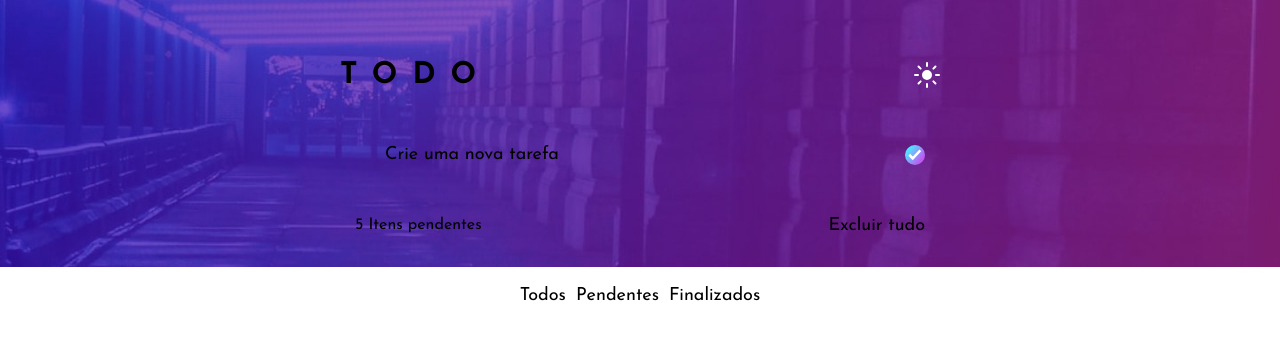
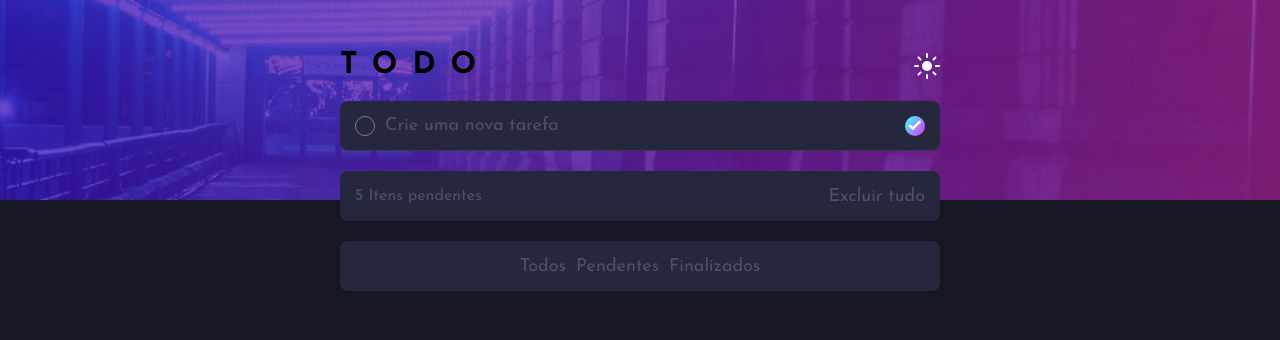
Before and after one commit to Inaralmeida/todo-app-challenge, a plain HTML site: page index.html in a window 1280 px wide. Drawn offline with Linux system fonts and the light colour scheme.

Commit message:
fix: banner

```diff
--- a/css/mediaQueries.css
+++ b/css/mediaQueries.css
@@ -1,9 +1,18 @@
 @media screen and (max-width: 768px) {
-  main {
+  .bg-main {
     background-image: url(../images/bg-mobile-dark.jpg);
-    background-size: 100% 250px;
+    height: 200px;
   }
   section {
     width: 100%;
   }
 }
+
+@media screen and (max-width: 425px) {
+  main {
+    padding: 50px 20px;
+  }
+  section {
+    width: 100%;
+  }
+}
--- a/css/reset.css
+++ b/css/reset.css
@@ -2,23 +2,14 @@
   margin: 0;
   padding: 0;
   box-sizing: border-box;
-  font-family: 'Josefin Sans', sans-serif;
+  font-family: "Josefin Sans", sans-serif;
 }
 
-/* :root {
-  --primary: #c058f3;
-  --bg: hsl(235, 21%, 11%);
-  --line: hsl(235, 24%, 19%);
-  --text: hsl(234, 39%, 85%);
-  --text2: hsl(236, 33%, 92%);
-  --border: hsl(234, 11%, 52%);
-  --text3: hsl(233, 14%, 35%);
-  --lineHover: hsl(237, 14%, 26%);
-} */
-body,
-main {
+body {
   width: 100%;
   min-height: 100vh;
+  display: flex;
+  align-items: center;
 }
 
 h1 {
@@ -26,7 +17,7 @@ h1 {
   letter-spacing: 15px;
 }
 
-[data-theme='dark'] {
+[data-theme="dark"] {
   --primary: #c058f3;
   --bg: hsl(235, 21%, 11%);
   --line: hsl(235, 24%, 19%);
@@ -38,7 +29,7 @@ h1 {
   --placeholder: hsl(236, 33%, 92%);
 }
 
-[data-theme='ligth'] {
+[data-theme="ligth"] {
   --primary: #c058f3;
   --bg: #f2f2f2;
   --line: hsl(0, 0%, 98%);
--- a/css/style.css
+++ b/css/style.css
@@ -1,14 +1,24 @@
 main {
-  background-image: url(../images/bg-desktop-dark.jpg);
-  background-repeat: no-repeat;
-  background-position: top;
+  width: 100%;
+  min-height: 100vh;
   padding: 50px 40px;
   display: flex;
   align-items: center;
   flex-direction: column;
   gap: 20px;
   background-color: var(--bg);
-  background-size: contain;
+}
+
+.bg-main {
+  width: 100%;
+  height: 200px;
+  top: 0;
+  left: 0;
+  position: fixed;
+  background-image: url(../images/bg-desktop-dark.jpg);
+  background-repeat: no-repeat;
+  background-position: top;
+  background-size: cover;
 }
 
 section {
@@ -17,12 +27,7 @@ section {
   display: flex;
   align-items: center;
   justify-content: space-between;
-}
-
-.header {
-  height: 50px;
-  color: var(--text2);
-  margin-bottom: 10px;
+  z-index: 2;
 }
 
 .btn-theme {
@@ -77,7 +82,11 @@ section {
 
 .checked {
   background: rgb(87, 221, 255);
-  background: linear-gradient(127deg, rgba(87, 221, 255, 1) 23%, rgba(192, 88, 243, 1) 79%);
+  background: linear-gradient(
+    127deg,
+    rgba(87, 221, 255, 1) 23%,
+    rgba(192, 88, 243, 1) 79%
+  );
   border: none;
   cursor: pointer;
 }
--- a/index.html
+++ b/index.html
@@ -10,7 +10,12 @@
     />
     <meta name="viewport" content="width=device-width, initial-scale=1.0" />
 
-    <link rel="icon" type="image/png" sizes="32x32" href="./images/favicon-32x32.png" />
+    <link
+      rel="icon"
+      type="image/png"
+      sizes="32x32"
+      href="./images/favicon-32x32.png"
+    />
 
     <link rel="stylesheet" href="./css/reset.css" />
     <link rel="stylesheet" href="./css/style.css" />
@@ -20,8 +25,10 @@
     <script src="./js/main.js" defer type="module"></script>
   </head>
   <body data-theme="dark">
+    <header class="header"></header>
     <main>
-      <section class="header">
+      <div class="bg-main"></div>
+      <section>
         <h1>TODO</h1>
         <img
           src="./images/icon-sun.svg"
--- a/js/theme.js
+++ b/js/theme.js
@@ -1,16 +1,16 @@
 export const changeTheme = () => {
-  const currentTheme = localStorage.getItem('theme')
-  const newTheme = currentTheme === 'dark' ? 'ligth' : 'dark'
-  localStorage.setItem('theme', newTheme)
-  setTheme(newTheme)
-}
+  const currentTheme = localStorage.getItem("theme");
+  const newTheme = currentTheme === "dark" ? "ligth" : "dark";
+  localStorage.setItem("theme", newTheme);
+  setTheme(newTheme);
+};
 
 export const startTheme = () => {
-  const currentTheme = localStorage.getItem('theme')
-  setTheme(currentTheme)
-}
+  const currentTheme = localStorage.getItem("theme");
+  setTheme(currentTheme !== null ? currentTheme : "dark");
+};
 
 const setTheme = (theme) => {
-  const body = document.body
-  body.setAttribute('data-theme', theme)
-}
+  const body = document.body;
+  body.setAttribute("data-theme", theme);
+};
```
